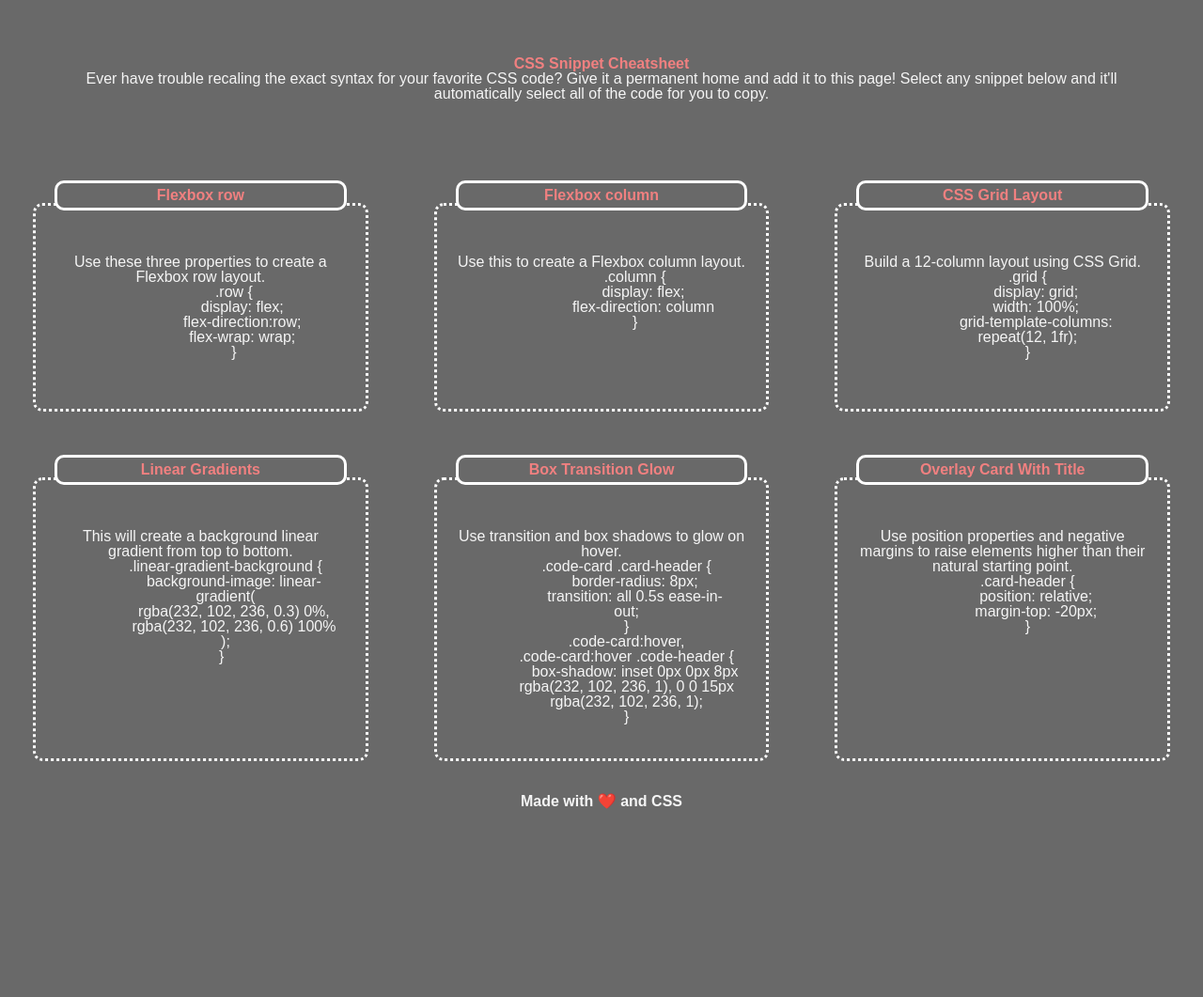
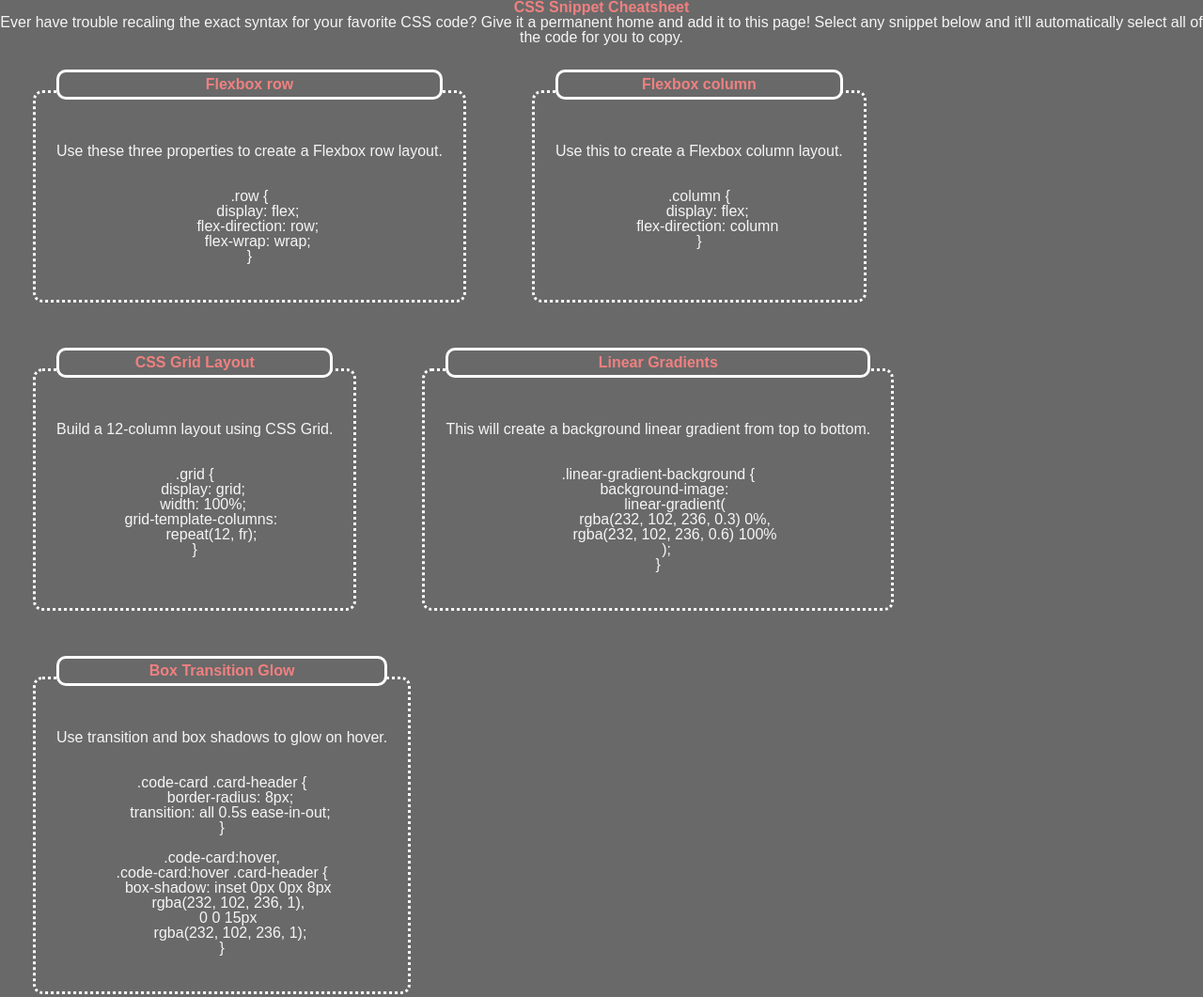
Before and after one commit to Cesar-Infante/CSS-Code-Snippets, a plain HTML site: page index.html in a window 1280 px wide. Shown: the top 1061 px of the page at 94% size. Before the commit the page ends 861 px from the top, so only its background shows below. Drawn offline with Linux system fonts and the light colour scheme.

Commit message:
Corrections to html, removed classes, pre element corrections

```diff
--- a/index.html
+++ b/index.html
@@ -10,35 +10,39 @@
     <title>Advanced Selectors with CSS</title>
 </head>
 
-<header class="main-header">
+<body>
+
+    <header>
         <h1> CSS Snippet Cheatsheet</h1>
-    <article>
-        <p>Ever have trouble recaling the exact syntax for your favorite CSS code?
+        <p>
+            Ever have trouble recaling the exact syntax for your favorite CSS code?
             Give it a permanent home and add it to this page! Select any snippet below
             and it'll automatically select all of the code for you to copy.
         <p>
-    </article>
     </header>
 
+
     <main>
-
-    <body>
-        <section class="card">
-            <h2> Flexbox row </h2>
+        <section>
+            <h2>Flexbox row</h2>
             <p> Use these three properties to create a Flexbox row layout. </p>
             <pre>
+
+
 .row {
     display: flex;
-                    flex-direction:row;
+    flex-direction: row;
     flex-wrap: wrap;
 }
-            <pre>
+            </pre>
         </section>
 
-        <section class="card">
-            <h2> Flexbox column </h2>
+        <section>
+            <h2>Flexbox column</h2>
             <p> Use this to create a Flexbox column layout. </p>
             <pre>
+
+
 .column {
     display: flex;
     flex-direction: column
@@ -46,26 +50,30 @@
             </pre>
         </section>
 
-        <section class="card">
-            <h2> CSS Grid Layout </h2>
+        <section>
+            <h2>CSS Grid Layout</h2>
             <p> Build a 12-column layout using CSS Grid. </p>
             <pre>
+
+
 .grid {
     display: grid;
     width: 100%;
     grid-template-columns:
-            repeat(12, 1fr);
+        repeat(12, fr);
 }
             </pre>
         </section>
 
-        <section class="card">
-            <h2> Linear Gradients </h2>
+        <section>
+            <h2>Linear Gradients</h2>
             <p> This will create a background linear gradient from top to bottom. </p>
             <pre>
+
+
 .linear-gradient-background {
-                background-image: linear-
-            gradient(
+    background-image:
+        linear-gradient(
         rgba(232, 102, 236, 0.3) 0%,
         rgba(232, 102, 236, 0.6) 100%
     );
@@ -73,29 +81,34 @@
             </pre>
         </section>
 
-        <section class="card">
-            <h2> Box Transition Glow </h2>
+        <section>
+            <h2>Box Transition Glow</h2>
             <p> Use transition and box shadows to glow on hover. </p>
             <pre>
+
+
 .code-card .card-header {
     border-radius: 8px;
-                transition: all 0.5s ease-in-
-            out;
+    transition: all 0.5s ease-in-out;
 }
+
 .code-card:hover,
-            .code-card:hover .code-header {
+.code-card:hover .card-header {
     box-shadow: inset 0px 0px 8px
-            rgba(232, 102, 236, 1), 0 0 15px
+    rgba(232, 102, 236, 1),
+    0 0 15px
     rgba(232, 102, 236, 1);
 }
             </pre>
         </section>
 
-        <section class="card">
-            <h2> Overlay Card With Title </h2>
+        <section>
+            <h2>Overlay Card With Title</h2>
             <p> Use position properties and negative margins to raise elements higher than their natural starting point.
             </p>
             <pre>
+
+
 .card-header {
     position: relative;
     margin-top: -20px;
@@ -106,11 +119,7 @@
         <footer>
             <h3> Made with ❤️ and CSS</h3>
         </footer>
+    </main>
 </body>
-</main>
-
-
-
-
 
 </html>
```
Lines whose indentation alone changed are shown as unchanged.
